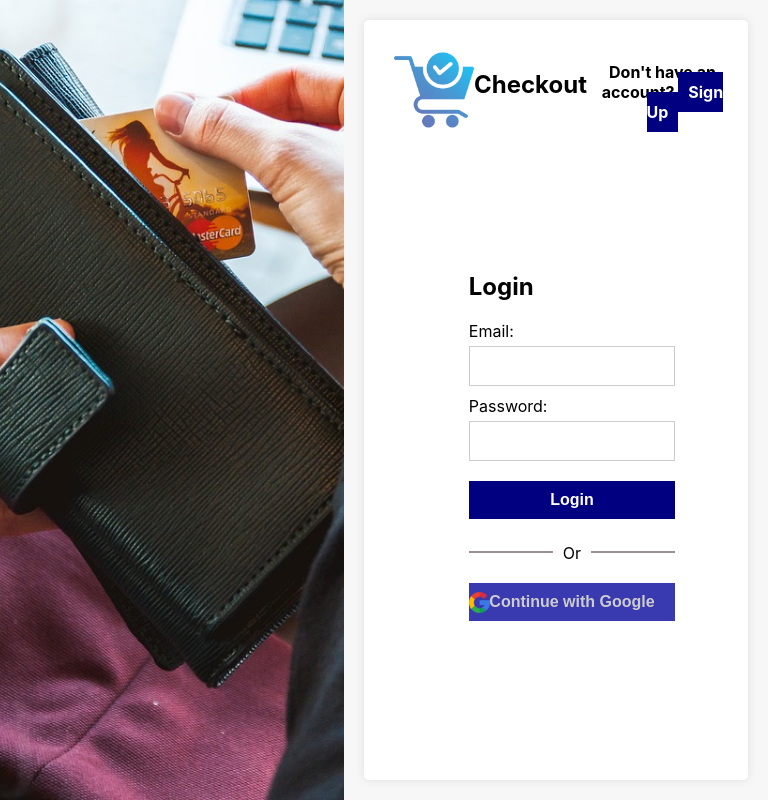
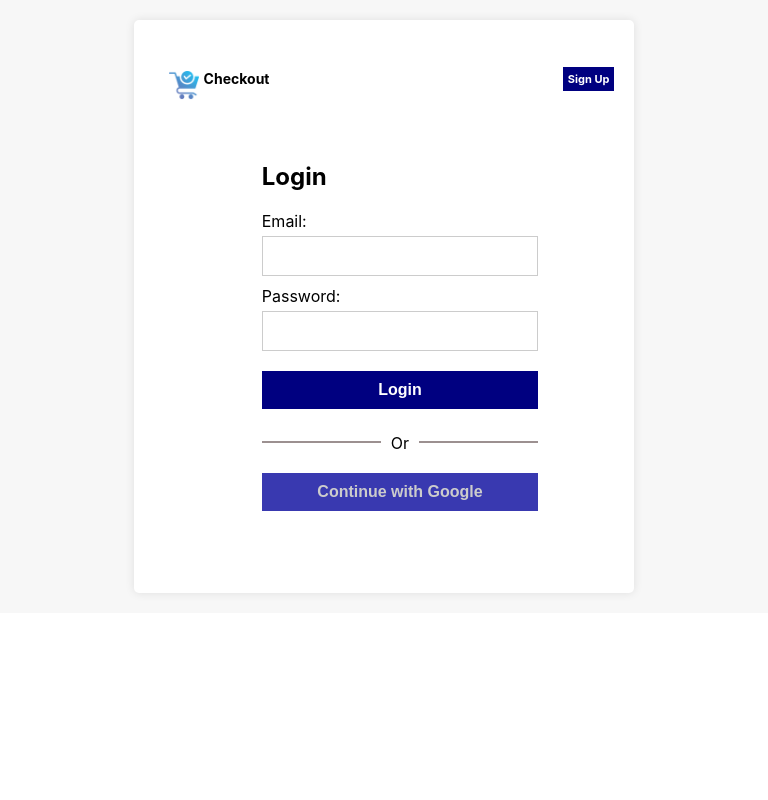
Before and after one commit to Bunmi194/checkoutFrontend, a React (Create React App) app: page / in a window 768 px wide. Built offline with nearby package versions, Linux system fonts and the light colour scheme.

Commit message:
Implement responsiveness for login and signup pages

```diff
--- a/src/pages/Login.jsx
+++ b/src/pages/Login.jsx
@@ -127,7 +127,7 @@ function LoginPage({setUserAccess}) {
             </div>
         </div>
         <div>
-          <p className='chat__redirect__text'>Don't have an account? <a href="/register" className='checkout__login__signup__btn'>Sign Up</a></p>
+          <p className='chat__redirect__text'><span>Don't have an account?</span> <a href="/register" className='checkout__login__signup__btn'>Sign Up</a></p>
         </div>
       </div>
         <div className='checkout__login__wrapper'>
--- a/src/pages/Signup.jsx
+++ b/src/pages/Signup.jsx
@@ -101,7 +101,7 @@ function SignupPage() {
             </div>
         </div>
         <div>
-          <p className='chat__redirect__text'>Have an account? <a href="/" className='checkout__login__signup__btn'>Login</a></p>
+          <p className='chat__redirect__text'><span>Have an account?</span> <a href="/" className='checkout__login__signup__btn'>Login</a></p>
         </div>
       </div>
         <div className='checkout__signup__wrapper'>
--- a/src/pages/login.css
+++ b/src/pages/login.css
@@ -1,8 +1,8 @@
 .login-container {
     display: flex;
-    flex-direction: column;
+    flex-direction: row;
     align-items: center;
-    justify-content: center;
+    justify-content: space-between;
     height: 100vh;
     background-color: #f7f7f7;
     /* border: 10px solid red; */
@@ -60,7 +60,7 @@
     background-image: url('/public/wallet.jpeg');
     background-size: cover;
     background-position: center;
-    width: 30% !important;
+    width: 70% !important;
     height: 100%;
   }
 
@@ -118,22 +118,6 @@
   .chat__login__loader{
     display: inline-block;
   }
-  @media screen and (min-width: 768px) {
-    .login-container {
-      flex-direction: row;
-    }
-
-    .login-image {
-      height: 100%;
-      max-width: none;
-      flex: 1;
-    }
-
-    .login-form {
-      margin: 20px;
-      flex: 1;
-    }
-  }
 
   h2 {
     margin: 0 0 20px;
@@ -173,3 +157,46 @@
   button:hover {
     background-color: #0069d9;
   }
+
+@media screen and (max-width: 900px){
+  .app-name{
+    font-size: 14px !important;
+  }
+  .login-container {
+    display: flex;
+    flex-direction: column;
+    justify-content: center;
+    align-items: center;
+    width: 100%;
+    height: 100%;
+    overflow: scroll;
+  }
+  .login-image{
+    display: none;
+  }
+  .checkout__btnlogin__google{
+    background: none;
+  }
+  .checkout__app-logo{
+    width: 30px !important;
+    height: 30px !important;
+    margin: 0 5px;
+    padding-top: 20px;
+  }
+  .chat__redirect__text span{
+    display: none;
+  }
+  .checkout__login__signup__btn{
+    font-size: 11px;
+    padding: 5px;
+  }
+  .checkout__login__signup__div{
+    margin-bottom: 1rem;
+  }
+}
+
+@media screen and (min-width: 901px) and (max-width: 1180px){
+  .chat__redirect__text span{
+    display: none;
+  }
+}
--- a/src/pages/signup.css
+++ b/src/pages/signup.css
@@ -1,6 +1,6 @@
 .signup-container {
   display: flex;
-  flex-direction: column;
+  flex-direction: row;
   align-items: center;
   justify-content: center;
   height: 100vh;
@@ -51,7 +51,7 @@
   background-image: url('/public/wallet.jpeg');
   background-size: cover;
   background-position: center;
-  width: 30% !important;
+  width: 70% !important;
   height: 100%;
 }
 
@@ -86,23 +86,6 @@
 .checkout__btnsignup__google:hover{
   background-color: red !important;
 }
-@media screen and (min-width: 768px) {
-  .signup-container {
-    flex-direction: row;
-  }
-
-  .signup-image {
-    height: 100%;
-    max-width: none;
-    flex: 1;
-  }
-
-  .signup-form {
-    margin: 20px;
-    flex: 1;
-  }
-}
-
 h2 {
   margin: 0 0 20px;
 }
@@ -126,3 +109,46 @@ input {
   margin-top: 5px;
   box-sizing: border-box;
 }
+
+@media screen and (max-width: 900px){
+  .app-name{
+    font-size: 14px !important;
+  }
+  .signup-container {
+    display: flex;
+    flex-direction: column;
+    justify-content: center;
+    align-items: center;
+    width: 100%;
+    height: 100%;
+    overflow: scroll;
+  }
+  .signup-image{
+    display: none;
+  }
+  .checkout__btnsignup__google{
+    background: none;
+  }
+  .checkout__app-logo{
+    width: 30px !important;
+    height: 30px !important;
+    margin: 0 5px;
+    padding-top: 20px;
+  }
+  .chat__redirect__text span{
+    display: none;
+  }
+  .checkout__login__signup__btn{
+    font-size: 11px;
+    padding: 5px;
+  }
+  .checkout__login__signup__div{
+    margin-bottom: 1rem;
+  }
+}
+
+@media screen and (min-width: 901px) and (max-width: 1180px){
+  .chat__redirect__text span{
+    display: none;
+  }
+}
```
